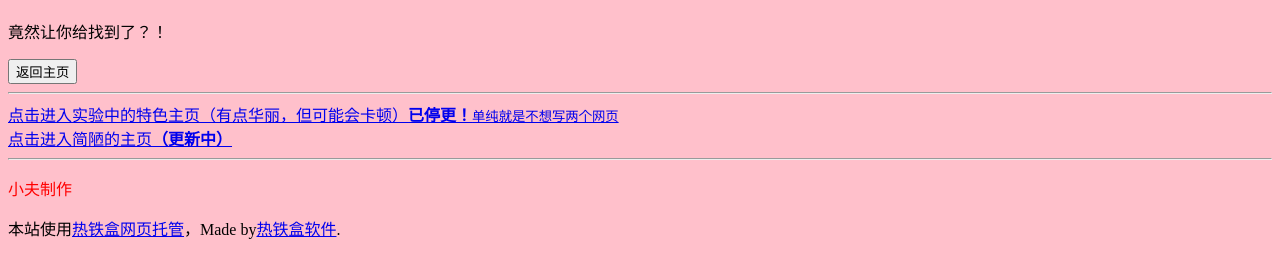
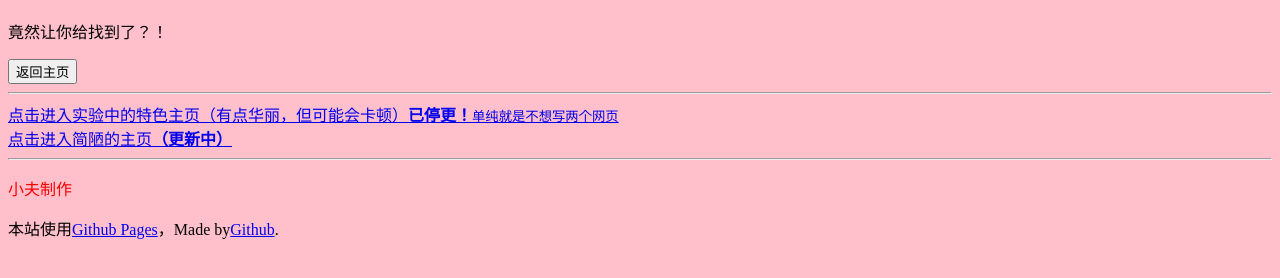
Before and after one commit to Systoken25/Systoken25.github.io, a plain HTML site: page literature.html in a window 1280 px wide. Shown: the part 70-348 px from the top of the page. Drawn offline with Linux system fonts and the light colour scheme.

Commit message:
Update literature.html

```diff
--- a/literature.html
+++ b/literature.html
@@ -14,7 +14,7 @@
 <hr>
 <p style="font-family:verdana;color:red">小夫制作</p>
 
- <p>本站使用<a href="https://host.retiehe.com/">热铁盒网页托管</a>，Made by<a href="https://www.retiehe.com/">热铁盒软件</a>.</p>
+ <p>本站使用<a href="https://pages.github.com/">Github Pages</a>，Made by<a href="https://github.com/">Github</a>.</p>
 
 </body>
 </html>
```
